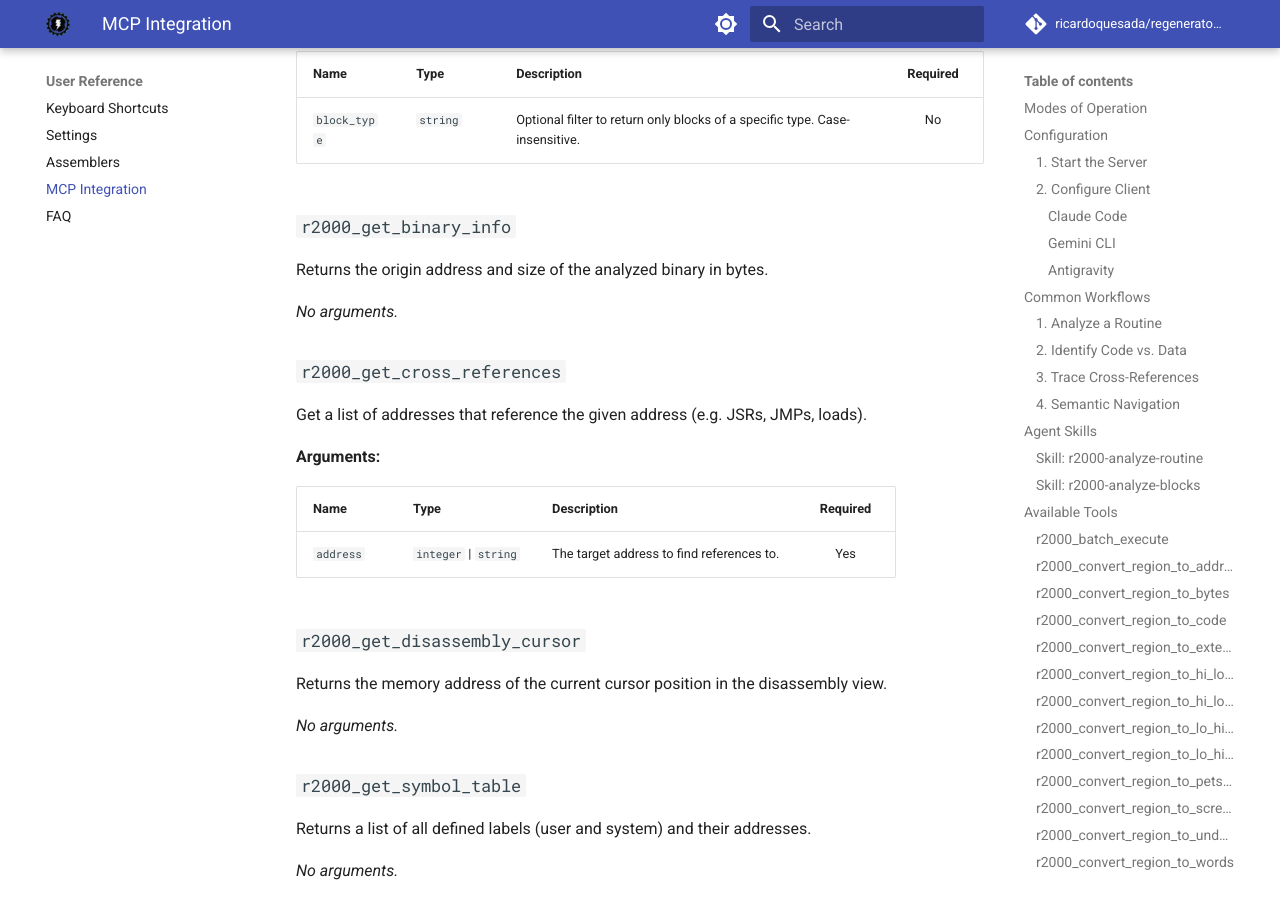
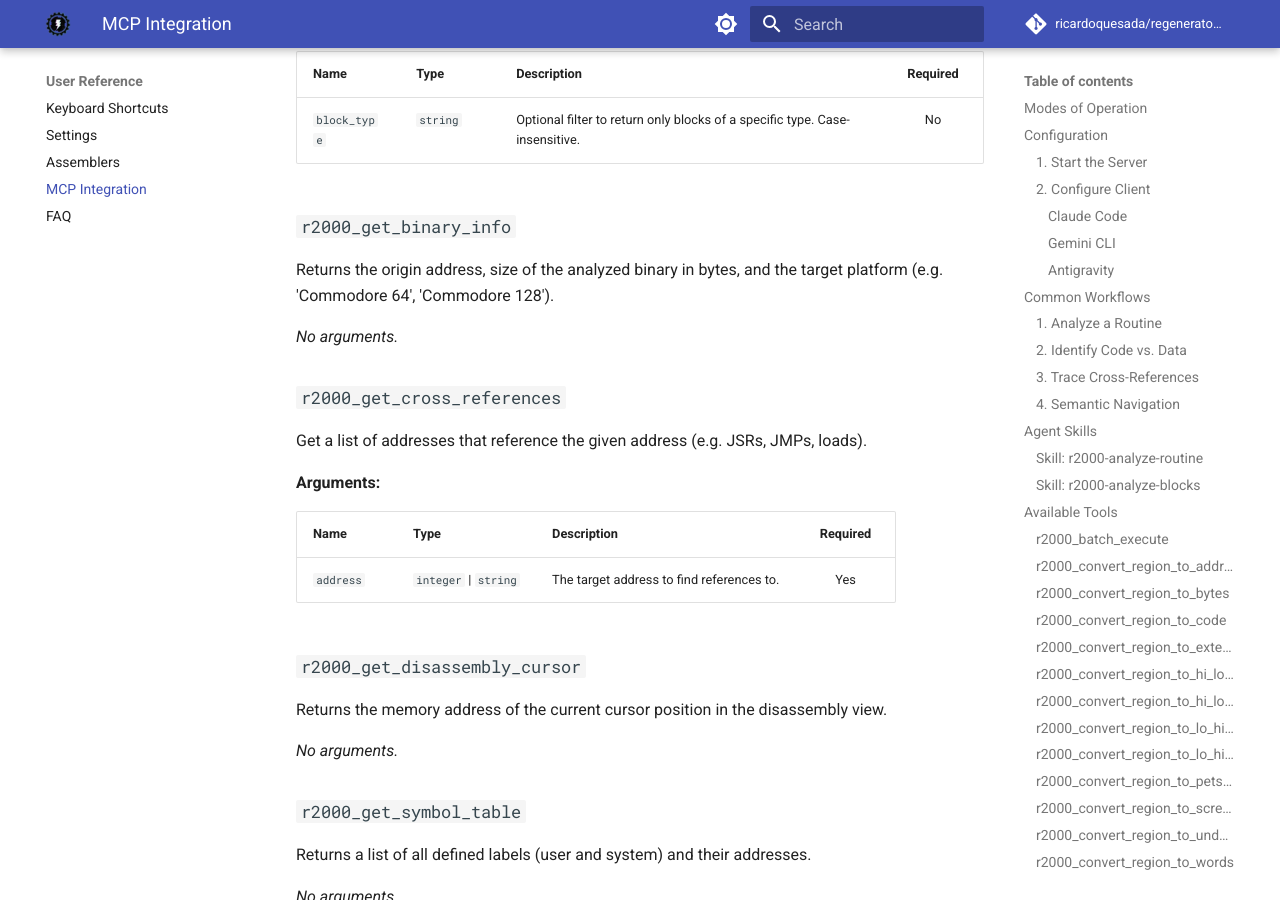
Before and after one commit to ricardoquesada/regenerator2000, an MkDocs documentation site: the page built from docs/mcp.md, in a window 1280 px wide and 900 px high, scrolled down 11596 px. Built offline with MkDocs 1.6.1 and Material for MkDocs 9.7.7, drawn with Linux system fonts in a browser that asks for light colours; comment, search, counter and statistics services are not loaded.

Commit message:
mcp: get_binary_info returns platform. skill becomes expert in that platform

```diff
--- a/docs/mcp.md
+++ b/docs/mcp.md
@@ -398,7 +398,7 @@ Returns the list of memory blocks as analyzed, including their range and type. R
 
 ### `r2000_get_binary_info`
 
-Returns the origin address and size of the analyzed binary in bytes.
+Returns the origin address, size of the analyzed binary in bytes, and the target platform (e.g. 'Commodore 64', 'Commodore 128').
 
 _No arguments._
 
```
Also changed, not shown: .agent/skills/r2000-analyze-blocks/SKILL.md (+3 -2 lines), 2 other files.
